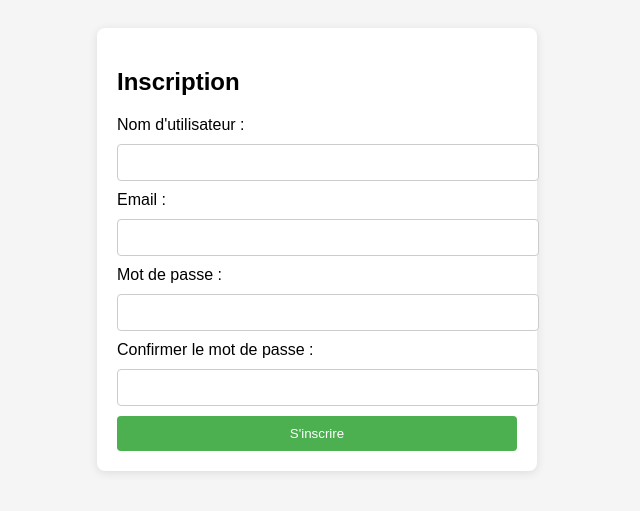
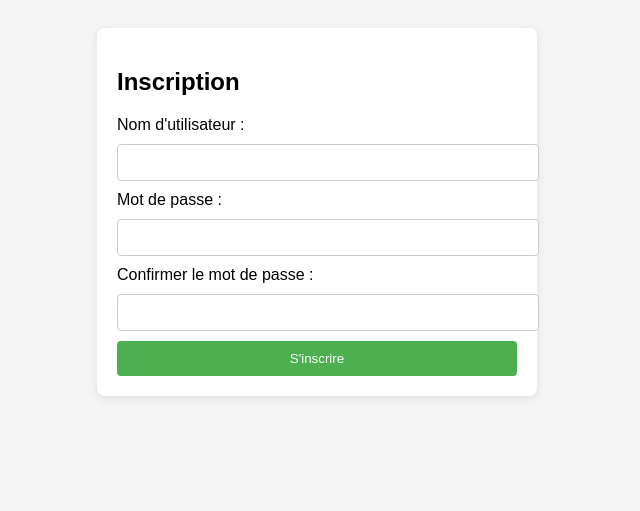
Before and after one commit to peguyannick/Mini-projet, a PHP site: page /register.php in a window 1280 px wide. Shown: the top 511 px of the page, without its empty margins (323-963 px from the left). Run offline with PHP 8.4, Linux system fonts and the light colour scheme.

Commit message:
Nouvelle page

```diff
--- a/index.php
+++ b/index.php
@@ -37,6 +37,11 @@ include('includes/config.php');
                 </li>
                 <li class="nav-item">
                   <a class="nav-link"  href="admin-login.php">Admin</a>
+
+                </li>
+                <li class="nav-item">
+                  <a class="nav-link"  href="register.php">S'inscrire</a>
+
                 </li>
               </ul>
               <form class="d-flex" role="search">
--- a/register.php
+++ b/register.php
@@ -46,33 +46,45 @@
     <h2>Inscription</h2>
 
     <?php
+    require "includes/config.php";
     // Gestion des erreurs et validation
-    if ($_SERVER['REQUEST_METHOD'] == 'POST') {
+    if (!empty($_POST)) {
+        var_dump($_POST);
         $username = trim($_POST['username']);
-        $email = trim($_POST['email']);
         $password = $_POST['password'];
         $confirm_password = $_POST['confirm_password'];
 
         // Validation des champs
-        if (empty($username) || empty($email) || empty($password) || empty($confirm_password)) {
+        if (empty($username) ||  empty($password) || empty($confirm_password)) {
             echo "<p style='color: red;'>Tous les champs doivent être remplis !</p>";
-        } elseif (!filter_var($email, FILTER_VALIDATE_EMAIL)) {
-            echo "<p style='color: red;'>Veuillez entrer une adresse email valide !</p>";
         } elseif ($password !== $confirm_password) {
             echo "<p style='color: red;'>Les mots de passe ne correspondent pas !</p>";
         } else {
             // Ici, vous pouvez ajouter des actions comme l'enregistrement dans la base de données
-            echo "<p style='color: green;'>Inscription réussie !</p>";
+
+            $sql = "SELECT Username FROM users WHERE Username = ?";
+            $stmt = $dbh->prepare($sql);
+            $stmt->execute([$username]);
+            $user = $stmt->fetch(PDO::FETCH_ASSOC);
+
+            if ($user) {
+                echo "<p style='color: red;'>Ce nom d'utilisateur est déjà pris !</p>";
+            } else {
+                // Insertion de l'utilisateur dans la base de données
+                $password = password_hash($_POST['password'], PASSWORD_BCRYPT);
+                $hashed_password = password_hash($password, PASSWORD_DEFAULT); // Utilisation du hash pour stocker le mot de passe
+                $sql = "INSERT INTO users (Username, Password) VALUES (?, ?)";
+                $stmt = $dbh->prepare($sql);
+                $stmt->execute([$username, $hashed_password]);
+                echo "<p style='color: green;'>Inscription réussie !</p>";
+            }
         }
     }
     ?>
 
-    <form method="POST" action="register.php">
+    <form method="POST" action="">
         <label for="username">Nom d'utilisateur :</label>
         <input type="text" name="username" id="username" required>
-
-        <label for="email">Email :</label>
-        <input type="email" name="email" id="email" required>
 
         <label for="password">Mot de passe :</label>
         <input type="password" name="password" id="password" required>
@@ -80,7 +92,7 @@
         <label for="confirm_password">Confirmer le mot de passe :</label>
         <input type="password" name="confirm_password" id="confirm_password" required>
 
-        <button type="submit">S'inscrire</button>
+        <button type="submit" value="valid">S'inscrire</button>
     </form>
 </div>
 
```
Also changed, not shown: .github/workflows/ci.yml, .github/workflows/composer.json (added).
